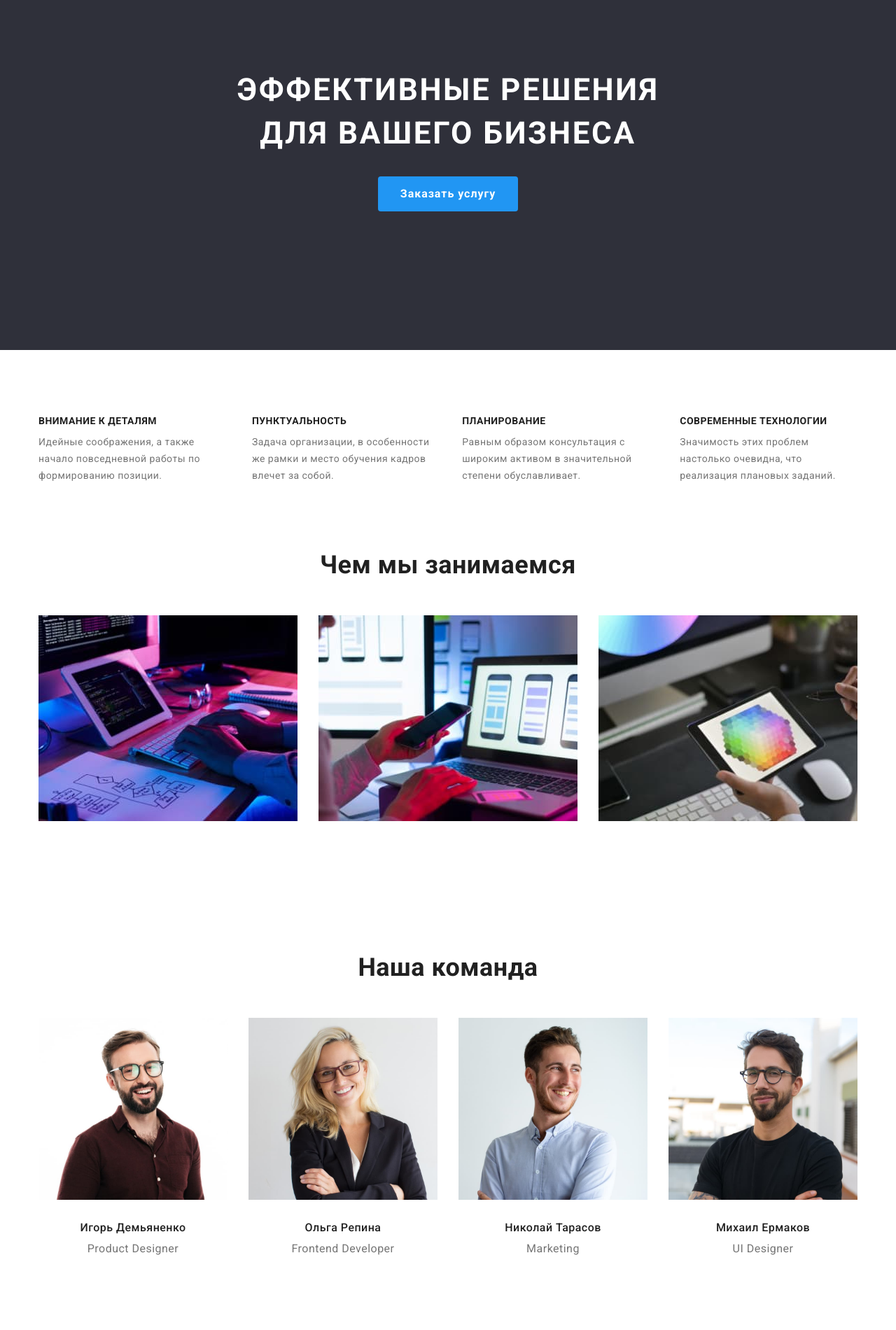
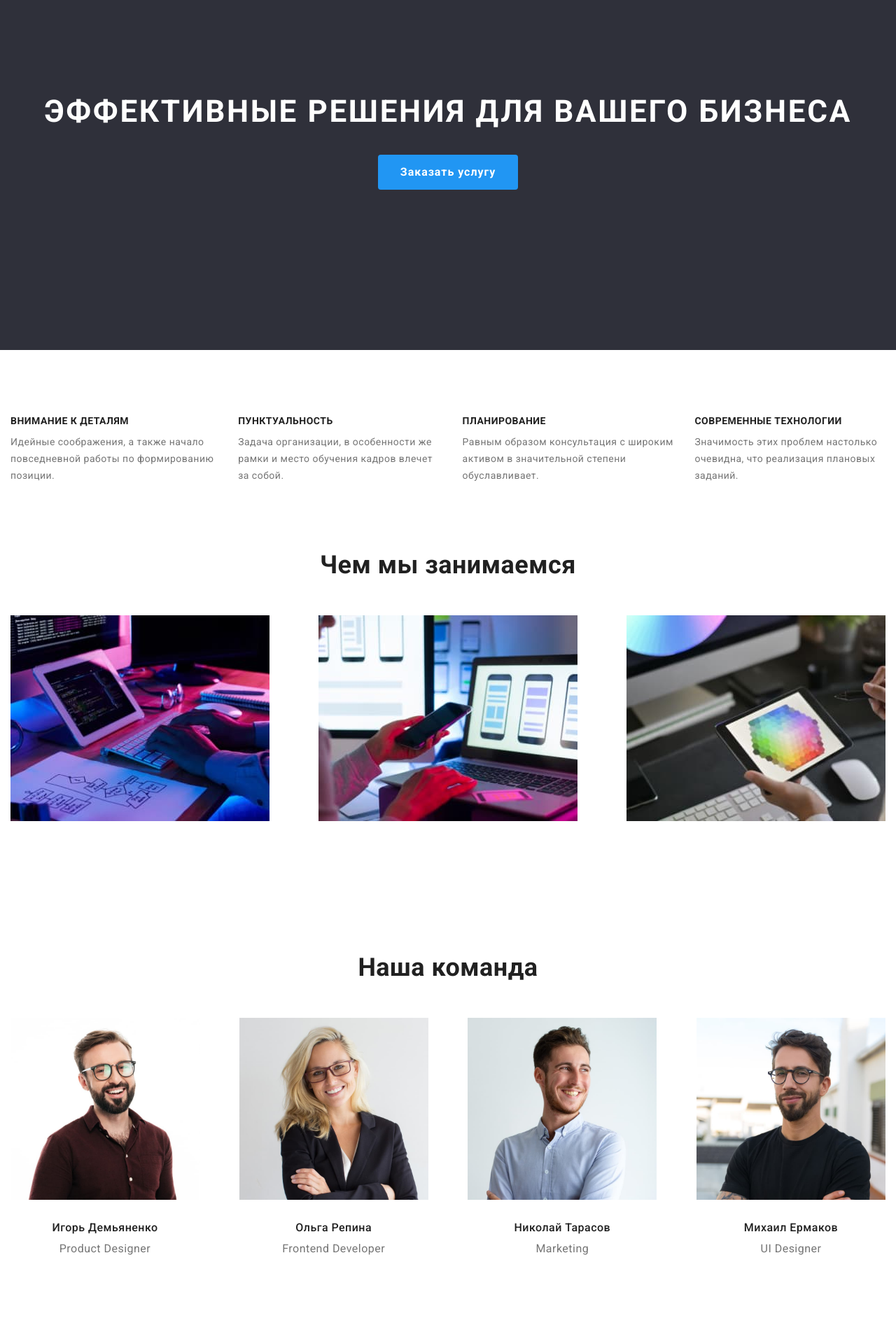
Before and after one commit to Shevchuk-Ren/goit-markup-hw-03, a plain HTML site: page index.html in a window 1280 px wide. Shown: the part 180-2080 px from the top of the page at 70% size. Drawn offline with Linux system fonts and the light colour scheme.

Commit message:
коррекция падингов

```diff
--- a/css/style.css
+++ b/css/style.css
@@ -112,20 +112,18 @@ body {
 }
 /*container*/
 .container {
-  width: 1200px;
+  min-width: 1200px;
   padding-left: 15px;
   padding-right: 15px;
   margin: 0 auto;
 }
 .section {
   padding-top: 94px;
-}
-.section:last-child {
   padding-bottom: 94px;
 }
-.section.s-team {
-  margin-top: 94px;
-  padding-bottom: 94px;
+
+.section.no-padding {
+  padding-bottom: 0px;
 }
 /*header*/
 .site-head {
@@ -212,7 +210,7 @@ body {
 .hero {
   text-align: center;
   background: var(--header-footer-fon);
-  max-width: 1600px;
+  min-width: 1200px;
   min-height: 600px;
   display: flex;
   justify-content: center;
@@ -368,3 +366,6 @@ body {
   line-height: 1.71;
   letter-spacing: 0.03em;
 }
+.container .footer {
+  background-color: var(--header-footer-fon);
+}
--- a/index.html
+++ b/index.html
@@ -45,7 +45,7 @@
         <main>
             <!-- блок герой -->
             <section class="hero">
-                <div class="hero-container">
+                <div class="hero-container container">
 
                 <h1 class="hero-title">Эффективные решения для вашего бизнеса</h1>
 
@@ -55,7 +55,7 @@
             </section>
 
             <!-- преимущества -->
-            <section class="section">
+            <section class="section no-padding">
             <div class="container">
                <h2 class="visually-hidden">Наши ценности</h2>
                 <ul class="features list">
@@ -100,7 +100,7 @@
             </section>
 
             <!-- команда -->
-            <section class="section s-team">
+            <section class="section">
                 <div class="container">
                 <h2 class="section-title">Наша команда</h2>
                 <ul class="team list">
```
